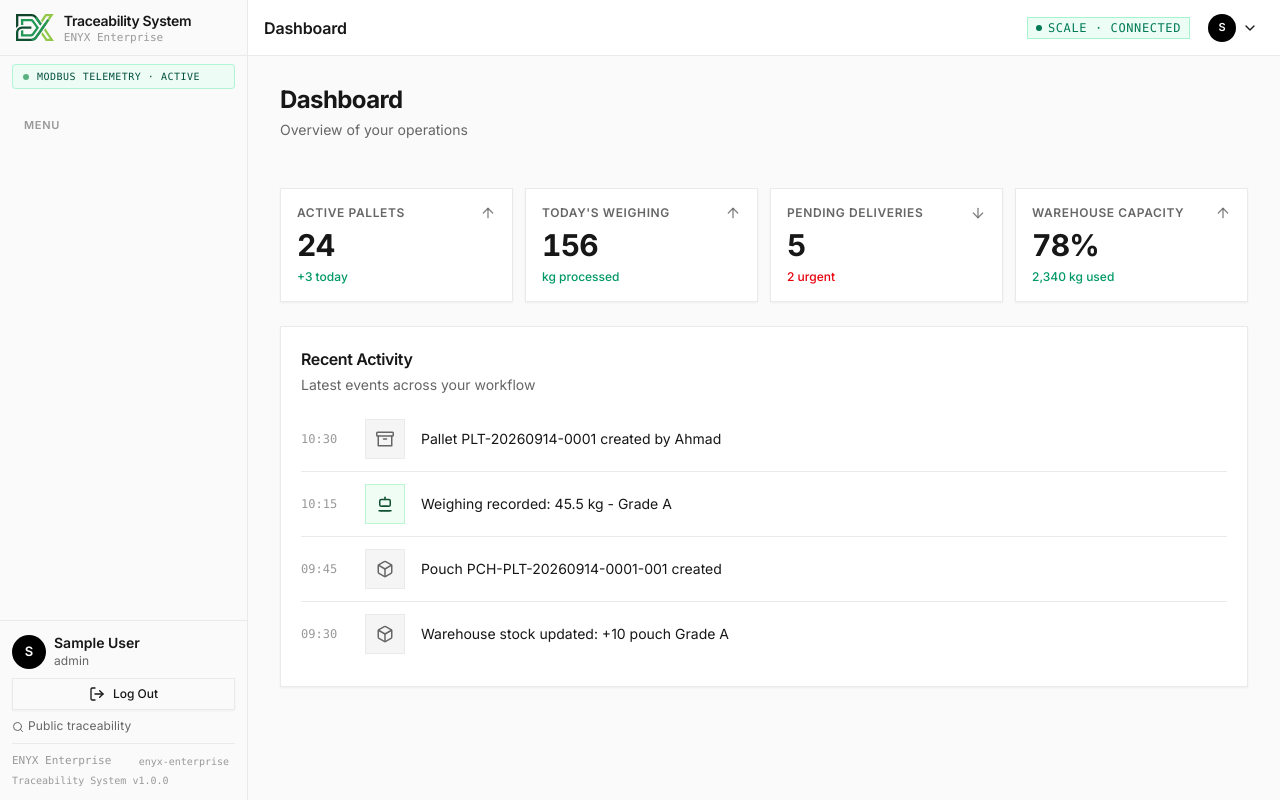
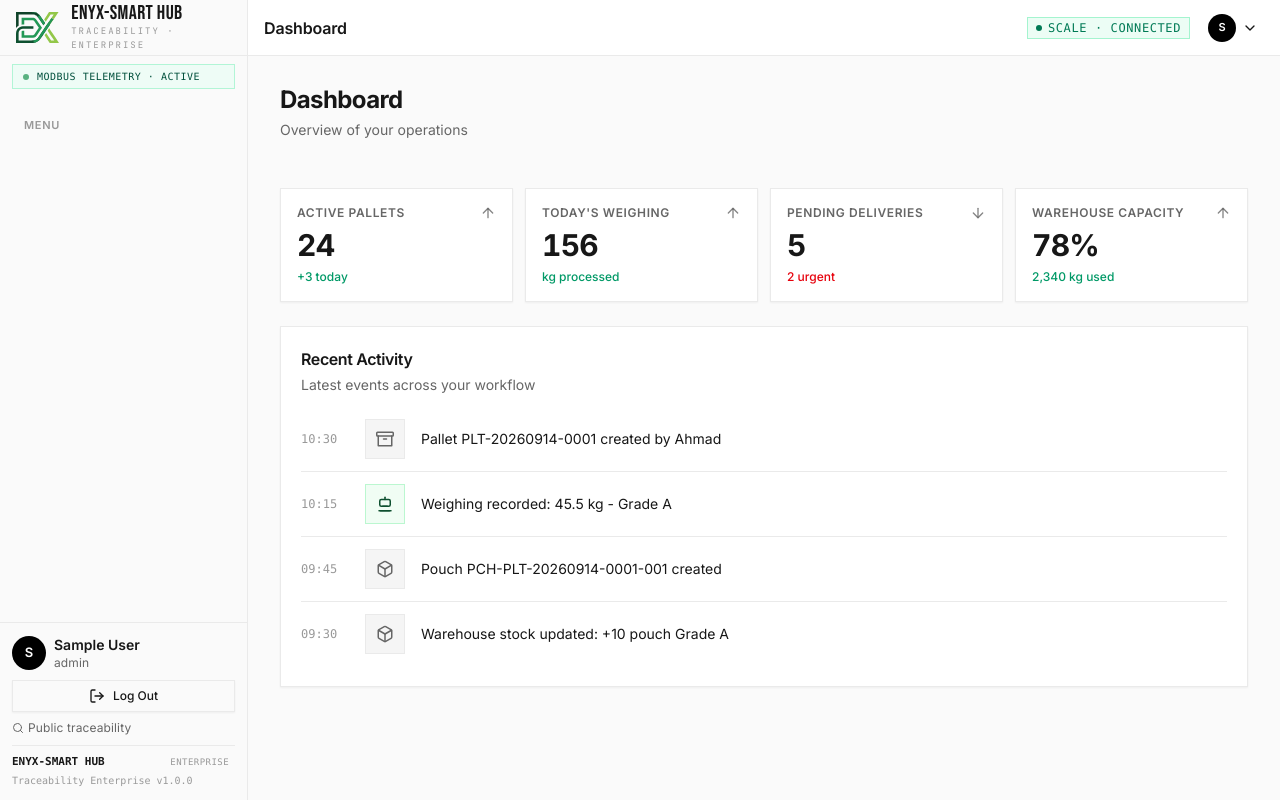
Before and after one commit to Rezen351/smarthub, a React (Vite) app in the folder frontend/: page /dashboard in a window 1280 px wide. Built offline with nearby package versions, Linux system fonts and the light colour scheme; sample sign-in values are in the browser's storage.

Commit message:
fix(brand): unify header logo title to ENYX-SMART HUB TRACEABILITY · ENTERPRISE

```diff
--- a/frontend/index.html
+++ b/frontend/index.html
@@ -10,7 +10,7 @@
     <link rel="preconnect" href="https://fonts.googleapis.com">
     <link rel="preconnect" href="https://fonts.gstatic.com" crossorigin>
     <link href="https://fonts.googleapis.com/css2?family=Bebas+Neue&family=Oswald:wght@300;400;500;600;700&family=Archivo:wght@400;500;600;700;800;900&family=JetBrains+Mono:wght@400;500;700&family=Poppins:wght@300;400;500;600;700&display=swap" rel="stylesheet">
-    <title>Traceability System | ENYX Enterprise</title>
+    <title>ENYX-SMART HUB | Traceability Enterprise</title>
   </head>
   <body>
     <div id="root"></div>
--- a/frontend/src/components/layout/DashboardLayout.tsx
+++ b/frontend/src/components/layout/DashboardLayout.tsx
@@ -156,10 +156,10 @@ export default function DashboardLayout() {
       </Link>
       <div className="pt-2 border-t border-border flex flex-col gap-0.5 text-text-light font-mono text-[11px]">
         <div className="flex items-center justify-between">
-          <span>ENYX Enterprise</span>
-          <span className="bg-bg-alt px-1.5 py-0.5 rounded text-[10px]">enyx-enterprise</span>
+          <span className="font-semibold text-text">ENYX-SMART HUB</span>
+          <span className="bg-bg-alt px-1.5 py-0.5 rounded-none text-[9px] font-mono tracking-wider">ENTERPRISE</span>
         </div>
-        <span className="text-[10px]">Traceability System v1.0.0</span>
+        <span className="text-[10px]">Traceability Enterprise v1.0.0</span>
       </div>
     </div>
   )
@@ -171,19 +171,23 @@ export default function DashboardLayout() {
         <div className="sidebar-brand">
           <Link
             to="/dashboard"
-            className="flex items-center gap-2.5 text-inherit"
+            className="flex items-center gap-3 text-inherit group"
             style={{ textDecoration: 'none' }}
-            aria-label="ENYX Traceability System home"
+            aria-label="ENYX-SMART HUB home"
           >
-            <Logo className="h-7 w-auto" markOnly />
-            <div className="min-w-0">
-              <span className="font-semibold text-sm tracking-tight block leading-tight text-text">Traceability System</span>
-              <span className="text-[11px] text-text-light block leading-none mt-0.5 font-mono">ENYX Enterprise</span>
+            <Logo className="h-8 w-auto" markOnly />
+            <div>
+              <div className="font-display text-xl leading-none tracking-wider text-text flex items-center gap-1.5">
+                ENYX-SMART HUB
+              </div>
+              <div className="font-mono-custom text-[9px] text-text-light tracking-[0.22em] uppercase mt-0.5">
+                TRACEABILITY · ENTERPRISE
+              </div>
             </div>
           </Link>
         </div>
         <div className="px-3 pt-2 pb-1">
-          <div className="flex items-center gap-2 font-mono text-[10px] text-emerald-900 bg-emerald-50/80 border border-emerald-200/80 px-2.5 py-1 rounded">
+          <div className="flex items-center gap-2 font-mono text-[10px] text-emerald-900 bg-emerald-50/80 border border-emerald-200/80 px-2.5 py-1 rounded-none">
             <span className="w-1.5 h-1.5 rounded-full bg-[#229856] animate-pulse"></span>
             <span className="tracking-wider">MODBUS TELEMETRY · ACTIVE</span>
           </div>
@@ -211,14 +215,18 @@ export default function DashboardLayout() {
           {/* On mobile: show product brand in navbar because sidebar is off-canvas */}
           <Link
             to="/dashboard"
-            className="hide-desktop flex items-center gap-2 text-inherit"
+            className="hide-desktop flex items-center gap-2.5 text-inherit group"
             style={{ textDecoration: 'none' }}
-            aria-label="ENYX Traceability System home"
+            aria-label="ENYX-SMART HUB home"
           >
-            <Logo className="h-6 w-auto" markOnly />
-            <div className="flex flex-col">
-              <span className="font-semibold text-xs tracking-tight leading-tight text-text">Traceability System</span>
-              <span className="text-[9px] text-text-light leading-none font-mono">ENYX Enterprise</span>
+            <Logo className="h-7 w-auto" markOnly />
+            <div>
+              <div className="font-display text-base leading-none tracking-wider text-text">
+                ENYX-SMART HUB
+              </div>
+              <div className="font-mono-custom text-[8px] text-text-light tracking-[0.2em] uppercase">
+                TRACEABILITY · ENTERPRISE
+              </div>
             </div>
           </Link>
 
--- a/frontend/src/components/operator/LabelPreview.tsx
+++ b/frontend/src/components/operator/LabelPreview.tsx
@@ -136,7 +136,7 @@ export default function LabelPreview({
         <div className="flex items-center justify-between pb-2 border-b border-gray-300">
           <div>
             <span className="text-[10px] uppercase tracking-wider font-bold block text-gray-600">
-              ENYX SMART HUB · INTAKE PALLET
+              ENYX-SMART HUB · INTAKE PALLET
             </span>
             <span className="text-base font-bold tracking-tight block text-gray-900 mt-0.5">
               {code || 'PLT-PENDING'}
@@ -180,7 +180,7 @@ export default function LabelPreview({
         <div className="flex items-center justify-between pb-2 border-b border-gray-300">
           <div>
             <span className="text-[10px] uppercase tracking-wider font-bold block text-gray-600">
-              ENYX SMART HUB · SORTED PALLET
+              ENYX-SMART HUB · SORTED PALLET
             </span>
             <span className="text-base font-bold tracking-tight block text-gray-900 mt-0.5">
               {code}
@@ -226,7 +226,7 @@ export default function LabelPreview({
       <div className="flex items-center justify-between pb-2 border-b border-gray-300">
         <div>
           <span className="text-[10px] uppercase tracking-wider font-bold block text-gray-600">
-            ENYX FRESH · 1 KG POUCH
+            ENYX-SMART HUB · 1 KG POUCH
           </span>
           <span className="text-xs font-bold text-gray-900 block mt-0.5">{commodity}</span>
         </div>
--- a/frontend/src/pages/GradingPage.tsx
+++ b/frontend/src/pages/GradingPage.tsx
@@ -319,10 +319,14 @@ export default function GradingPage() {
         <div className="fixed inset-0 z-50 bg-background flex flex-col overflow-y-auto" role="dialog" aria-modal="true" aria-label="Sorting Focus Mode">
           <header className="sticky top-0 z-10 flex items-center justify-between px-6 py-4 bg-card/95 backdrop-blur border-b border-border shadow-sm">
             <div className="flex items-center gap-3">
-              <Logo className="h-6 w-auto" markOnly />
+              <Logo className="h-7 w-auto" markOnly />
               <div>
-                <span className="font-semibold text-sm block leading-none text-foreground">Sorting Station</span>
-                <span className="text-[10px] text-muted-foreground font-mono">Focus Mode</span>
+                <div className="font-display text-lg leading-none tracking-wider text-foreground">
+                  ENYX-SMART HUB
+                </div>
+                <div className="font-mono text-[9px] text-muted-foreground tracking-[0.2em] uppercase mt-0.5">
+                  SORTING STATION · FOCUS MODE
+                </div>
               </div>
             </div>
 
--- a/frontend/src/pages/LandingPage.tsx
+++ b/frontend/src/pages/LandingPage.tsx
@@ -1573,7 +1573,7 @@ export default function LandingPage() {
                     ENYX-SMART HUB
                   </div>
                   <div className="font-mono-custom text-[10px] text-[#666666] tracking-[0.25em] uppercase">
-                    POTATO TRACEABILITY SYSTEM
+                    TRACEABILITY · ENTERPRISE
                   </div>
                 </div>
               </div>
@@ -1684,7 +1684,7 @@ export default function LandingPage() {
           </div>
 
           <div className="border-t border-[#eaeaea] pt-6 flex flex-col md:flex-row justify-between gap-4 text-[#666666] font-mono-custom text-[11px] tracking-wider uppercase">
-            <div>© {new Date().getFullYear()} ENYX ENTERPRISE · TRACEABILITY SYSTEM</div>
+            <div>© {new Date().getFullYear()} ENYX-SMART HUB · TRACEABILITY ENTERPRISE</div>
             <div className="flex gap-6">
               <Link to="/traceability" className="hover:text-[#15803d] transition-colors">
                 Public Trace
--- a/frontend/src/pages/LoginPage.tsx
+++ b/frontend/src/pages/LoginPage.tsx
@@ -120,15 +120,15 @@ export default function LoginPage() {
       {/* ── Top Header Bar ── */}
       <header className="sticky top-0 z-40 bg-white/95 backdrop-blur-md border-b border-[#eaeaea]">
         <div className="max-w-[1400px] mx-auto px-4 sm:px-8 h-16 flex items-center justify-between">
-          <Link to="/" className="flex items-center gap-3 group" aria-label="ENYX Traceability System home">
+          <Link to="/" className="flex items-center gap-3 group" aria-label="ENYX-SMART HUB home">
             <Logo className="h-8 w-auto" markOnly />
-            <div className="flex flex-col">
-              <span className="font-semibold text-base tracking-tight leading-tight text-[#171717]">
-                Traceability System
-              </span>
-              <span className="text-[11px] text-[#666666] leading-none font-mono mt-0.5">
-                ENYX Enterprise
-              </span>
+            <div>
+              <div className="font-display text-2xl leading-none tracking-wider text-[#171717] flex items-center gap-2">
+                ENYX-SMART HUB
+              </div>
+              <div className="font-mono-custom text-[10px] text-[#666666] tracking-[0.25em] uppercase">
+                TRACEABILITY · ENTERPRISE
+              </div>
             </div>
           </Link>
 
@@ -279,12 +279,12 @@ export default function LoginPage() {
       {/* ── Footer ── */}
       <footer className="border-t border-[#eaeaea] bg-white py-5 text-xs text-[#666666]">
         <div className="max-w-[1400px] mx-auto px-4 sm:px-8 flex flex-col sm:flex-row items-center justify-between gap-3">
-          <p>© {new Date().getFullYear()} ENYX Enterprise. All rights reserved.</p>
+          <p>© {new Date().getFullYear()} ENYX-SMART HUB. All rights reserved.</p>
           <div className="flex items-center gap-3 font-mono-custom text-[11px]">
             <span className="bg-[#f5f5f5] px-2 py-0.5 border border-[#eaeaea] text-[#171717]">
               Type: enyx-enterprise
             </span>
-            <span>Traceability System v1.0.0</span>
+            <span>Traceability Enterprise v1.0.0</span>
           </div>
           <Link to="/traceability" className="text-[#15803d] hover:underline font-medium">
             Public Traceability Portal →
--- a/frontend/src/pages/PackagingPage.tsx
+++ b/frontend/src/pages/PackagingPage.tsx
@@ -320,10 +320,14 @@ export default function PackagingPage() {
         <div className="fixed inset-0 z-50 bg-background flex flex-col overflow-y-auto" role="dialog" aria-modal="true" aria-label="Packaging Focus Mode">
           <header className="sticky top-0 z-10 flex items-center justify-between px-6 py-4 bg-card/95 backdrop-blur border-b border-border shadow-sm">
             <div className="flex items-center gap-3">
-              <Logo className="h-6 w-auto" markOnly />
+              <Logo className="h-7 w-auto" markOnly />
               <div>
-                <span className="font-semibold text-sm block leading-none text-foreground">1 kg Pouch Packaging Station</span>
-                <span className="text-[10px] text-muted-foreground font-mono">Focus Mode</span>
+                <div className="font-display text-lg leading-none tracking-wider text-foreground">
+                  ENYX-SMART HUB
+                </div>
+                <div className="font-mono text-[9px] text-muted-foreground tracking-[0.2em] uppercase mt-0.5">
+                  PACKAGING STATION · FOCUS MODE
+                </div>
               </div>
             </div>
 
--- a/frontend/src/pages/PublicTraceabilityPage.tsx
+++ b/frontend/src/pages/PublicTraceabilityPage.tsx
@@ -452,15 +452,15 @@ export default function PublicTraceabilityPage() {
       {/* ── Top Header Bar ── */}
       <header className="sticky top-0 z-40 bg-white/95 backdrop-blur-md border-b border-[#eaeaea]">
         <div className="max-w-6xl mx-auto px-4 sm:px-6 h-16 flex items-center justify-between">
-          <Link to="/" className="flex items-center gap-3 group">
+          <Link to="/" className="flex items-center gap-3 group" aria-label="ENYX-SMART HUB home">
             <Logo className="h-8 w-auto" markOnly />
-            <div className="flex flex-col">
-              <span className="font-semibold text-base tracking-tight leading-tight text-[#171717]">
-                Traceability System
-              </span>
-              <span className="text-[11px] text-[#666666] leading-none font-mono">
-                ENYX Enterprise
-              </span>
+            <div>
+              <div className="font-display text-2xl leading-none tracking-wider text-[#171717] flex items-center gap-2">
+                ENYX-SMART HUB
+              </div>
+              <div className="font-mono-custom text-[10px] text-[#666666] tracking-[0.25em] uppercase">
+                TRACEABILITY · ENTERPRISE
+              </div>
             </div>
           </Link>
 
@@ -890,12 +890,12 @@ export default function PublicTraceabilityPage() {
       {/* ── Footer ── */}
       <footer className="border-t border-[#eaeaea] bg-white py-6 text-xs text-[#666666] mt-auto">
         <div className="max-w-6xl mx-auto px-4 sm:px-6 flex flex-col sm:flex-row items-center justify-between gap-4">
-          <p>© {new Date().getFullYear()} ENYX Enterprise. All rights reserved.</p>
+          <p>© {new Date().getFullYear()} ENYX-SMART HUB. All rights reserved.</p>
           <div className="flex items-center gap-3">
-            <span className="bg-[#f5f5f5] px-2 py-0.5 rounded font-mono border border-[#eaeaea]">
+            <span className="bg-[#f5f5f5] px-2 py-0.5 rounded-none font-mono border border-[#eaeaea]">
               Type: enyx-enterprise
             </span>
-            <span>Traceability System v1.0.0</span>
+            <span>Traceability Enterprise v1.0.0</span>
           </div>
           <Link to="/" className="text-[#15803d] hover:underline font-medium">
             Smart Hub Overview
--- a/frontend/src/pages/WeighingPage.tsx
+++ b/frontend/src/pages/WeighingPage.tsx
@@ -759,10 +759,14 @@ export default function WeighingPage() {
         <div className="fixed inset-0 z-50 bg-background flex flex-col overflow-y-auto" role="dialog" aria-modal="true" aria-label="Weighing Focus Mode">
           <header className="sticky top-0 z-10 flex items-center justify-between px-6 py-4 bg-card/95 backdrop-blur border-b border-border shadow-sm">
             <div className="flex items-center gap-3">
-              <Logo className="h-6 w-auto" markOnly />
+              <Logo className="h-7 w-auto" markOnly />
               <div>
-                <span className="font-semibold text-sm block leading-none text-foreground">Receiving Intake Station</span>
-                <span className="text-[10px] text-muted-foreground font-mono">Focus Mode</span>
+                <div className="font-display text-lg leading-none tracking-wider text-foreground">
+                  ENYX-SMART HUB
+                </div>
+                <div className="font-mono text-[9px] text-muted-foreground tracking-[0.2em] uppercase mt-0.5">
+                  RECEIVING INTAKE · FOCUS MODE
+                </div>
               </div>
             </div>
 
```
Also changed, not shown: 1 other file (tests, documents, lock files or other folders).
